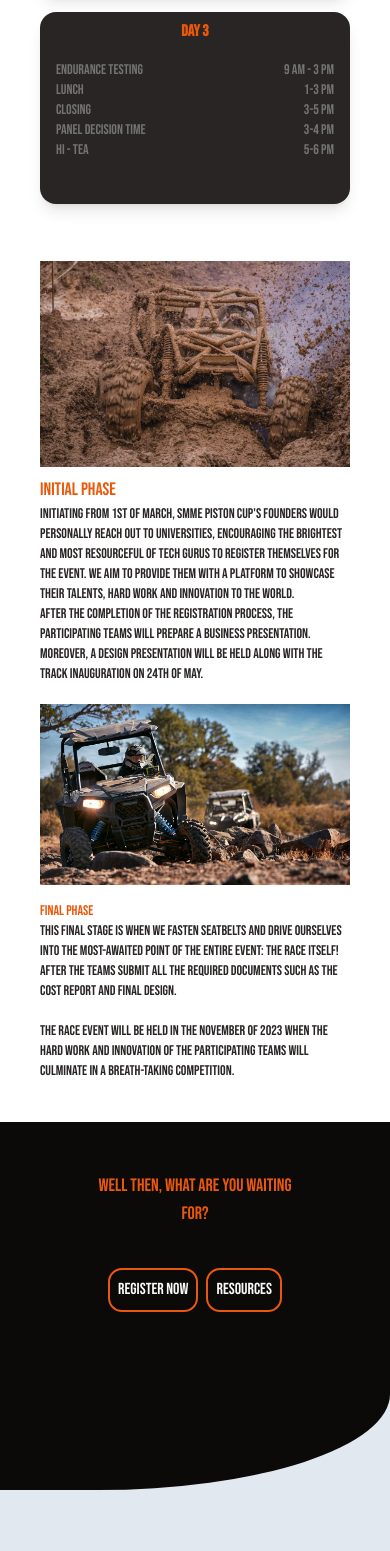
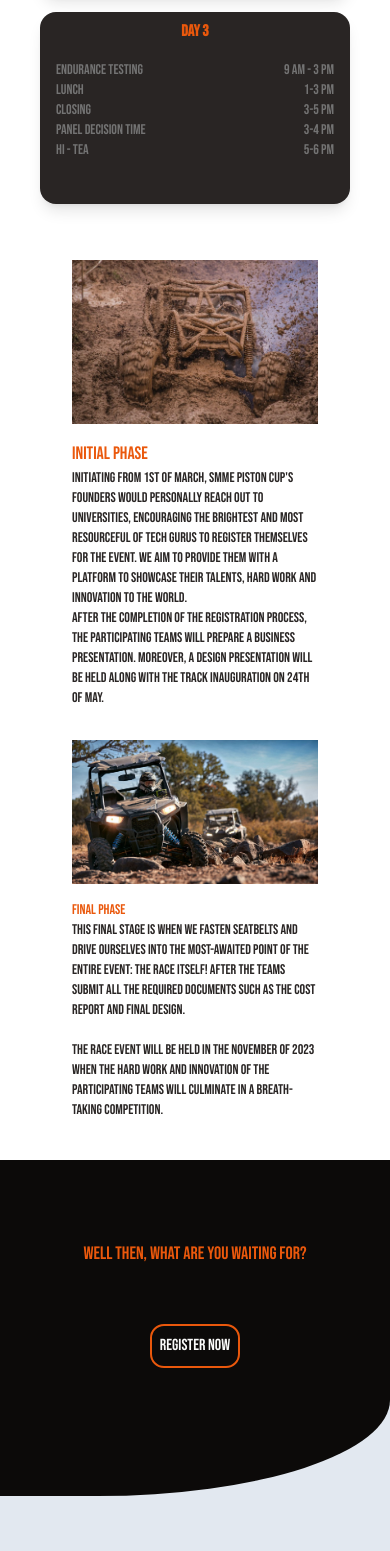
Before and after one commit to tahamukhtar20/piston-cup, a Next.js app: page /events in a window 390 px wide. Shown: the part 1456-3007 px from the top of the page. Built offline with nearby package versions, Linux system fonts and the light colour scheme.

Commit message:
fix: responsiveness issues

```diff
--- a/pages/events.tsx
+++ b/pages/events.tsx
@@ -1,109 +1,103 @@
-import EventsDates from "@/components/ui/events-dates";
+import EventsDates from "@/components/ui/events-dates"
 import Image from "next/image"
-import { motion, useAnimation } from 'framer-motion';
-import React, { useEffect } from 'react';
-import { useInView } from 'react-intersection-observer';
-import { LampDemo } from "@/components/ui/lamp";
+import React from "react"
+
 export default function Events() {
 	return (
+		<div className="flex w-full flex-col">
+			<div className="flex min-h-screen items-center justify-center bg-gradient-to-br from-black via-bgGray to-black">
+				<div className="w-2/3 flex-row text-center">
+					<h1 className="bg text-7xl">Events</h1>
 
-		<div className="flex flex-col ">
-			<div className="h-screen flex justify-center items-center bg-gradient-to-br from-black via-bgGray to-black">
-				<div className="flex-row w-2/3 text-center">
-					<h1 className="text-7xl bg">Events</h1>
-
-					<p className="text-sm md:text-lg ">For the first time in the history of Pakistan, School of Mechanical and Manufacturing Engineering (SMME) brings to you the SMME Piston Cup!
+					<p className="text-sm md:text-lg ">
+						For the first time in the history of Pakistan, School of
+						Mechanical and Manufacturing Engineering (SMME) brings
+						to you the SMME Piston Cup!
 					</p>
-					<p className="text-sm md:text-lg hidden md:block">
-					The novel edition of Pakistan’s first-ever collegiate level off-road racing competition is a dream-come-true for car enthusiasts and motorsports fans alike. The best and brightest from all over Pakistan would come together as college teams to compete in what would be the most intensely adrenaline-inducing University-level racing contest in Pakistan yet! The event itself is divided into three elaborate stages.</p>
-
-
+					<p className="hidden text-sm md:block md:text-lg">
+						The novel edition of Pakistan's first-ever collegiate
+						level off-road racing competition is a dream-come-true
+						for car enthusiasts and motorsports fans alike. The best
+						and brightest from all over Pakistan would come together
+						as college teams to compete in what would be the most
+						intensely adrenaline-inducing University-level racing
+						contest in Pakistan yet! The event itself is divided
+						into three elaborate stages.
+					</p>
 				</div>
 			</div>
 
-			<div className="bg-white  flex flex-col items-center w-full p-10 ">
+			<div className="flex  w-full flex-col items-center bg-white p-10 ">
 				<h1 className="text-7xl text-primary">Event Plan</h1>
-				<h3 className="text-4xl text-secondary">17 Nov - 19 Nov 2023</h3>
+				<h3 className="text-4xl text-secondary">
+					17 Nov - 19 Nov 2023
+				</h3>
 				<EventsDates />
 				<Phase />
-
 			</div>
-			<div className=" h-60 w-full flex flex-col md:flex-row justify-center items-center text-center ">
-				<h1 className="text-lg md:text-3xl text-primary" >Well then, what are you waiting<br /> for?</h1>
-				<div className="flex mt-10 md:mt-0">
-				<button className=" md:ml-20 text-rg md:text-2xl border-2 border-primary p-2 md:p-4 rounded-md transition-transform hover:scale-110">Register Now</button>
-				<button className="ml-2 md:ml-10 text-rg md:text-2xl border-2 border-primary p-2 md:p-4 rounded-md transition-transform hover:scale-110">Resources</button>
+			<div className="flex w-full flex-col items-center justify-center gap-4 pt-20 text-center">
+				<h1 className="text-lg text-primary md:text-3xl">
+					Well then, what are you waiting for?
+				</h1>
+				<div className="mt-10 flex md:mt-0">
+					<button className="text-rg rounded-md border-2 border-primary p-2 transition-transform hover:scale-110 md:p-4 md:text-2xl">
+						Register Now
+					</button>
 				</div>
 			</div>
 		</div>
-
 	)
 }
 
 const Phase = () => {
 	return (
-		<div className="flex flex-col items-center w-full gap-1">
-			<div className="grid grid-rows-2  md:grid-cols-2 md:grid-rows-1 gap-2 md:gap-16 text-black w-full md:w-2/3 mb-4 ">
-			<div className="md:hidden flex items-center justify-center ">
-					<AnimatedImage src="/pic8.jpg" alt="3" initial={200} />
+		<div className="container mx-auto flex w-full flex-col items-center gap-8">
+			<div className="flex w-full flex-col items-center gap-4 lg:flex-row">
+				<div className="lg:min-w-[500px]">
+					<Image width={500} height={300} src="/pic8.jpg" alt="3" />
 				</div>
-				<div>
-
-					<h1 className="text-lg md:text-5xl text-primary md:mb-8">Initial Phase</h1>
-					<p className="text-sm whitespace-normal  md:text-xl text-secondary  md:max-h-full">
-						Initiating from 1st of March, SMME Piston Cup&apos;s founders would personally reach out to universities, encouraging the brightest and most resourceful of tech gurus to register themselves for the event.
-
-
-						We aim to provide them with a  platform to showcase their talents, hard work and innovation to the world.<br />
-						After the completion of the registration process, the participating teams will prepare a business presentation. Moreover, a design presentation will be held along with the track inauguration on 24th of May.
+				<div className="w-full">
+					<h1 className="text-lg text-primary md:mb-8 md:text-5xl">
+						Initial Phase
+					</h1>
+					<p className="whitespace-normal text-sm  text-secondary md:max-h-full  md:text-xl">
+						Initiating from 1st of March, SMME Piston Cup&apos;s
+						founders would personally reach out to universities,
+						encouraging the brightest and most resourceful of tech
+						gurus to register themselves for the event. We aim to
+						provide them with a platform to showcase their talents,
+						hard work and innovation to the world.
+						<br />
+						After the completion of the registration process, the
+						participating teams will prepare a business
+						presentation. Moreover, a design presentation will be
+						held along with the track inauguration on 24th of May.
 					</p>
 				</div>
-				<div className="hidden md:flex items-center justify-center ">
-					<AnimatedImage src="/pic8.jpg" alt="3" initial={200} />
+			</div>
+			<div className="flex w-full flex-col items-center gap-4 lg:flex-row-reverse">
+				<div className="lg:min-w-[500px]">
+					<Image width={500} height={300} src="/pic9.jpg" alt="3" />
 				</div>
-			</div>
-			<div className="grid grid-rows-2  md:grid-cols-2 md:grid-rows-1 gap-4 md:gap-16 text-black w-full md:w-2/3 ">
-				<div className="flex items-center justify-center ">
+				<div className="w-full">
+					<h1 className="text-sm text-primary md:mb-8 md:text-5xl">
+						Final Phase
+					</h1>
 
-					<AnimatedImage src="/pic9.jpg" alt="3" initial={-200} />
-				</div>
-				<div className="col-span-1">
-					<h1 className="text-sm md:text-5xl text-primary md:mb-8">Final Phase</h1>
-
-					<p className="text-sm whitespace-normal md:text-xl text-secondary  md:max-h-full">
-						This final stage is when we fasten seatbelts and drive ourselves into the most-awaited point of the entire event: the race itself! After the teams submit all the required documents such as the cost report and final design.
+					<p className="whitespace-normal text-sm text-secondary md:max-h-full  md:text-xl">
+						This final stage is when we fasten seatbelts and drive
+						ourselves into the most-awaited point of the entire
+						event: the race itself! After the teams submit all the
+						required documents such as the cost report and final
+						design.
 						<br />
 						<br />
-
-						The race event will be held in the November of 2023 when the hard work and innovation of the participating teams will culminate in a breath-taking competition.
-
-
+						The race event will be held in the November of 2023 when
+						the hard work and innovation of the participating teams
+						will culminate in a breath-taking competition.
 					</p>
 				</div>
-
 			</div>
 		</div>
 	)
 }
-const AnimatedImage = ({ src, alt, initial }: { src: string, alt: string, initial: number }) => {
-	const controls = useAnimation();
-	const { ref, inView } = useInView();
-
-	useEffect(() => {
-		console.log("inuseEffect")
-		if (inView) {
-			controls.start({ x: 0 });
-		}
-	}, [controls, inView]);
-
-	return (
-		<motion.img
-			ref={ref}
-			src={src}
-			alt={alt}
-			initial={{ x: initial }}
-			animate={controls}
-			transition={{ duration: 0.5 }}
-		/>
-	);
-};
```
Also changed, not shown: 1 other file (tests, documents, lock files or other folders).
